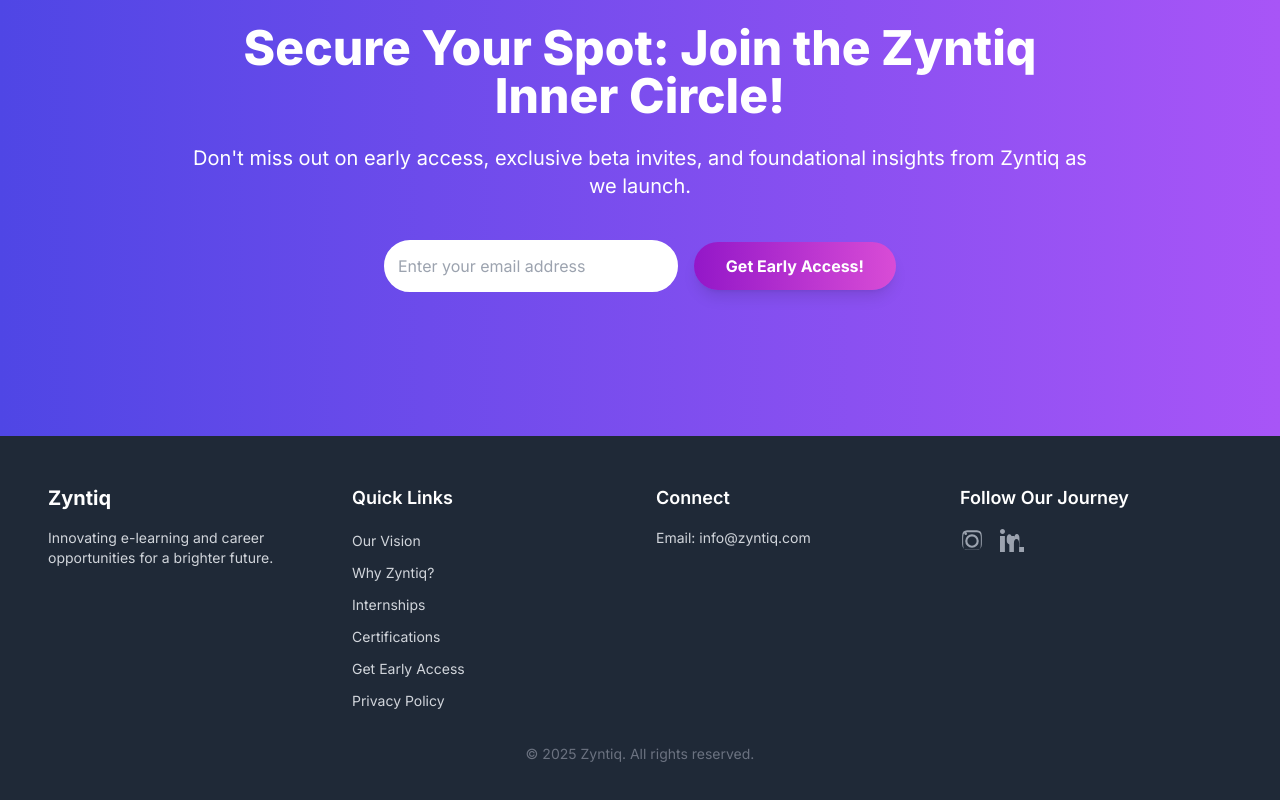
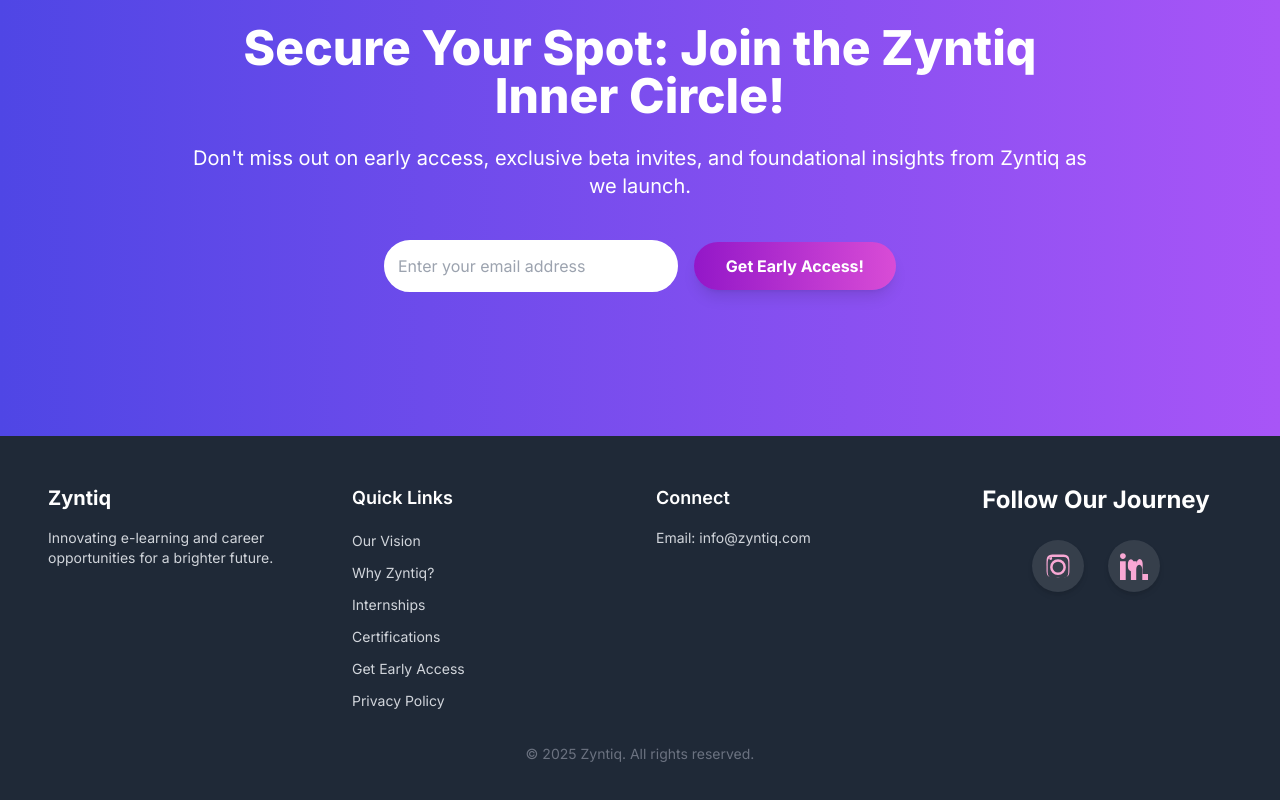
Before and after one commit to zyntiq/zyntiq.github.io, a plain HTML site: page index.html in a window 1280 px wide. Shown: the part 4540-5340 px from the top of the page. Drawn offline with nearby package versions, Linux system fonts and the light colour scheme.

Commit message:
index.html

```diff
--- a/index.html
+++ b/index.html
@@ -585,16 +585,16 @@
                 </ul>
             </div>
             <!-- Social Media -->
-            <div>
-                <h3 class="text-lg font-semibold text-white mb-4">Follow Our Journey</h3>
-                <div class="flex space-x-4">
+            <div class="flex flex-col items-center">
+                <h3 class="text-xl md:text-2xl font-bold text-white mb-4">Follow Our Journey</h3>
+                <div class="flex space-x-6 mt-2">
                     <!-- Instagram Icon -->
-                    <a href="https://www.instagram.com/zyntiq_official?utm_source=qr&igsh=a3d3cGFtb3hudWji" target="_blank" rel="noopener noreferrer" class="text-gray-400 hover:text-white transition-colors duration-200">
-                        <svg class="w-6 h-6" fill="currentColor" viewBox="0 0 24 24" aria-hidden="true"><path fill-rule="evenodd" d="M12 2.163c3.204 0 3.584.012 4.85.07 3.252.148 4.771 1.691 4.919 4.919.058 1.265.07 1.646.07 4.85s-.012 3.584-.07 4.85c-.149 3.225-1.664 4.771-4.919 4.919-1.266.058-1.646.07-4.85.07s-3.584-.012-4.85-.07c-3.251-.148-4.77-1.691-4.919-4.919-.058-1.265-.07-1.646-.07-4.85s.012-3.584.07-4.85c.149-3.225 1.664-4.771 4.919-4.919 1.266-.058 1.646-.07 4.85-.07zm0 2.138c-3.141 0-3.535.012-4.76.066-2.57.118-3.9 1.488-4.018 4.018-.054 1.225-.066 1.619-.066 4.76s.012 3.535.066 4.76c.118 2.53 1.488 3.9 4.018 4.018 1.225.054 1.619.066 4.76.066s3.535-.012 4.76-.066c2.53-.118 3.9-1.488 4.018-4.018.054-1.225.066-1.619.066-4.76s-.012-3.535-.066-4.76c-.118-2.53-1.488-3.9-4.018-4.018-1.225-.054-1.619-.066-4.76-.066zm0 1.954a6.762 6.762 0 100 13.524 6.762 6.762 0 000-13.524zm0 2.138a4.624 4.624 0 110 9.248 4.624 4.624 0 010-9.248zm-6.242-4.01a1.272 1.272 0 100 2.544 1.272 1.272 0 000-2.544z"/></svg>
+                    <a href="https://www.instagram.com/zyntiq_official?utm_source=qr&igsh=a3d3cGFtb3hudWji" target="_blank" rel="noopener noreferrer" class="p-3 rounded-full bg-white/10 text-pink-300 shadow-md transition-all duration-300 transform hover:scale-110 hover:bg-pink-400 hover:text-white">
+                        <svg class="w-7 h-7" fill="currentColor" viewBox="0 0 24 24" aria-hidden="true"><path fill-rule="evenodd" d="M12 2.163c3.204 0 3.584.012 4.85.07 3.252.148 4.771 1.691 4.919 4.919.058 1.265.07 1.646.07 4.85s-.012 3.584-.07 4.85c-.149 3.225-1.664 4.771-4.919 4.919-1.266.058-1.646.07-4.85.07s-3.584-.012-4.85-.07c-3.251-.148-4.77-1.691-4.919-4.919-.058-1.265-.07-1.646-.07-4.85s.012-3.584.07-4.85c.149-3.225 1.664-4.771 4.919-4.919 1.266-.058 1.646-.07 4.85-.07zm0 2.138c-3.141 0-3.535.012-4.76.066-2.57.118-3.9 1.488-4.018 4.018-.054 1.225-.066 1.619-.066 4.76s.012 3.535.066 4.76c.118 2.53 1.488 3.9 4.018 4.018 1.225.054 1.619.066 4.76.066s3.535-.012 4.76-.066c2.53-.118 3.9-1.488 4.018-4.018.054-1.225.066-1.619.066-4.76s-.012-3.535-.066-4.76c-.118-2.53-1.488-3.9-4.018-4.018-1.225-.054-1.619-.066-4.76-.066zm0 1.954a6.762 6.762 0 100 13.524 6.762 6.762 0 000-13.524zm0 2.138a4.624 4.624 0 110 9.248 4.624 4.624 0 010-9.248zm-6.242-4.01a1.272 1.272 0 100 2.544 1.272 1.272 0 000-2.544z"/></svg>
                     </a>
                     <!-- LinkedIn Icon -->
-                    <a href="https://www.linkedin.com/company/zyntiq/" target="_blank" rel="noopener noreferrer" class="text-gray-400 hover:text-white transition-colors duration-200">
-                        <svg class="w-6 h-6" fill="currentColor" viewBox="0 0 24 24" aria-hidden="true">
+                    <a href="https://www.linkedin.com/company/zyntiq/" target="_blank" rel="noopener noreferrer" class="p-3 rounded-full bg-white/10 text-pink-300 shadow-md transition-all duration-300 transform hover:scale-110 hover:bg-pink-400 hover:text-white">
+                        <svg class="w-7 h-7" fill="currentColor" viewBox="0 0 24 24" aria-hidden="true">
                             <path d="M4.98 3.5c0 1.381-1.11 2.5-2.48 2.5s-2.48-1.119-2.48-2.5c0-1.38.99-2.5 2.48-2.5h.02c1.379 0 2.48 1.119 2.48 2.5zM0 24h4.9v-16H0V24zM9.345 16.57c-1.696-1.056-2.585-1.921-2.585-4.148v-2.071c0-2.317 1.053-4.148 2.585-4.148h.026c1.696 0 2.585 1.831 2.585 4.148v2.071c0 2.227-.889 3.092-2.585 4.148zM24 24h-4.9v-8.82c0-2.317-1.053-4.148-2.585-4.148h-.026c-1.696 0-2.585 1.831-2.585 4.148v8.82H9.345V8h4.9v2.071c0-2.317 1.053-4.148 2.585-4.148h.026c1.696 0 2.585 1.831 2.585 4.148v8.82H24z"/>
                         </svg>
                     </a>
```
